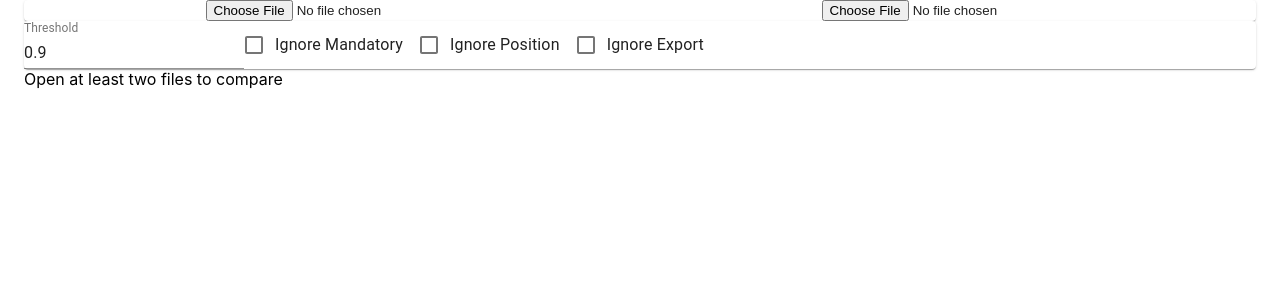
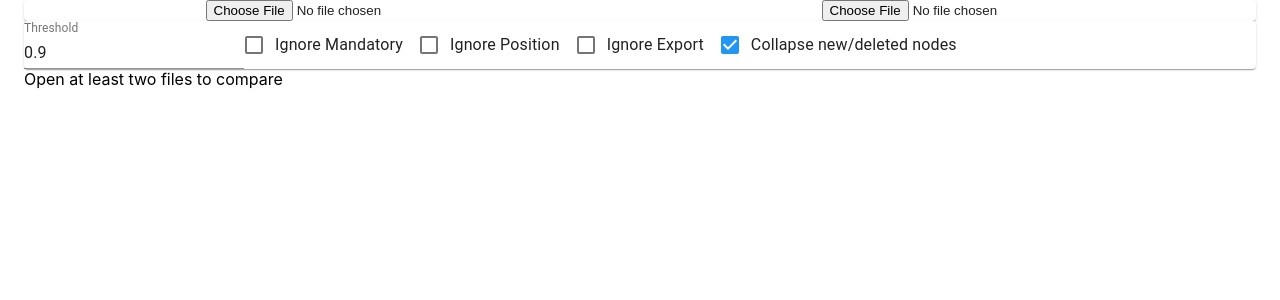
Before and after one commit to anb10991/tree_diff, a React (Create React App) app: page / in a window 1280 px wide. Shown: the top 300 px of the page. Built offline with nearby package versions, Linux system fonts and the light colour scheme.

Commit message:
add collapse toggle

```diff
--- a/src/App.js
+++ b/src/App.js
@@ -66,6 +66,7 @@ function App() {
   const [ignoreMandatory, setIgnoreMandatory] = useState(false)
   const [ignorePosition, setIgnorePosition] = useState(false)
   const [ignoreExport, setIgnoreExport] = useState(false)
+  const [collapsedNew, setCollapsedNew] = useState(true)
 
   const handleChange = (event, newValue) => {
     setValue(newValue);
@@ -81,6 +82,9 @@ function App() {
         break;
       case 'ignoreExport':
         setIgnoreExport(event.target.checked);
+        break;
+      case 'collapsedNew':
+        setCollapsedNew(event.target.checked);
         break;
       default:
         break;
@@ -153,6 +157,16 @@ function App() {
               }
               label="Ignore Export"
             />
+            <FormControlLabel
+              control={
+                <Checkbox
+                  checked={collapsedNew}
+                  onChange={handleCheckboxChange('collapsedNew')}
+                  value="collapsedNew"
+                  color="primary" />
+              }
+              label="Collapse new/deleted nodes"
+            />
           </FormGroup>
         </Paper>
         <MyBox>
@@ -175,6 +189,7 @@ function App() {
                     baseKeys: baseKeys,
                     ignoreKeys: ignoreKeys,
                     threshold: threshold,
+                    collapsedNew: collapsedNew
                   }} />
               </TabPanel>
               <TabPanel value={value} index={1}>
@@ -185,6 +200,7 @@ function App() {
                     baseKeys: baseKeys,
                     ignoreKeys: ignoreKeys,
                     threshold: threshold,
+                    collapsedNew: collapsedNew
                   }} />
               </TabPanel>
               <TabPanel value={value} index={2}>
@@ -195,6 +211,7 @@ function App() {
                     baseKeys: baseKeys,
                     ignoreKeys: ignoreKeys,
                     threshold: threshold,
+                    collapsedNew: collapsedNew
                   }} />
               </TabPanel>
               <TabPanel value={value} index={3}>
@@ -202,9 +219,10 @@ function App() {
                   past={past.doses}
                   current={current.doses}
                   options={{
-                    baseKeys: ['name', 'fieldName', 'tabName', 'controlTitle', 'containerTitle', 'info'],
-                    ignoreKeys: ['id', 'fieldId', 'parentFieldId', 'tabId', 'metadataVersion', 'version'],
+                    baseKeys: baseKeys,
+                    ignoreKeys: ignoreKeys,
                     threshold: threshold,
+                    collapsedNew: collapsedNew
                   }} />
               </TabPanel>
             </React.Fragment>
--- a/src/TreeDiff/logic.js
+++ b/src/TreeDiff/logic.js
@@ -75,8 +75,14 @@ const convertToString = (obj, option, depth = 0) => {
     } else if (typeof obj === 'object') {
         returnStr = '\n';
         for (const [key, value] of Object.entries(obj)) {
-            if (option.ignoreKeys.indexOf(key) === -1) {
-                returnStr += `${space.repeat(depth + 1)}"${key}": ${convertToString(value, option, depth + 1)},\n`;
+            if (option.collapsedNew) {
+                if (option.baseKeys.indexOf(key) !== -1) {
+                    returnStr += `${space.repeat(depth + 1)}"${key}": ${convertToString(value, option, depth + 1)},\n`;
+                }
+            } else  {
+                if (option.ignoreKeys.indexOf(key) === -1) {
+                    returnStr += `${space.repeat(depth + 1)}"${key}": ${convertToString(value, option, depth + 1)},\n`;
+                }
             }
         }
         // returnStr += `${space.repeat(depth)}}`;
```
